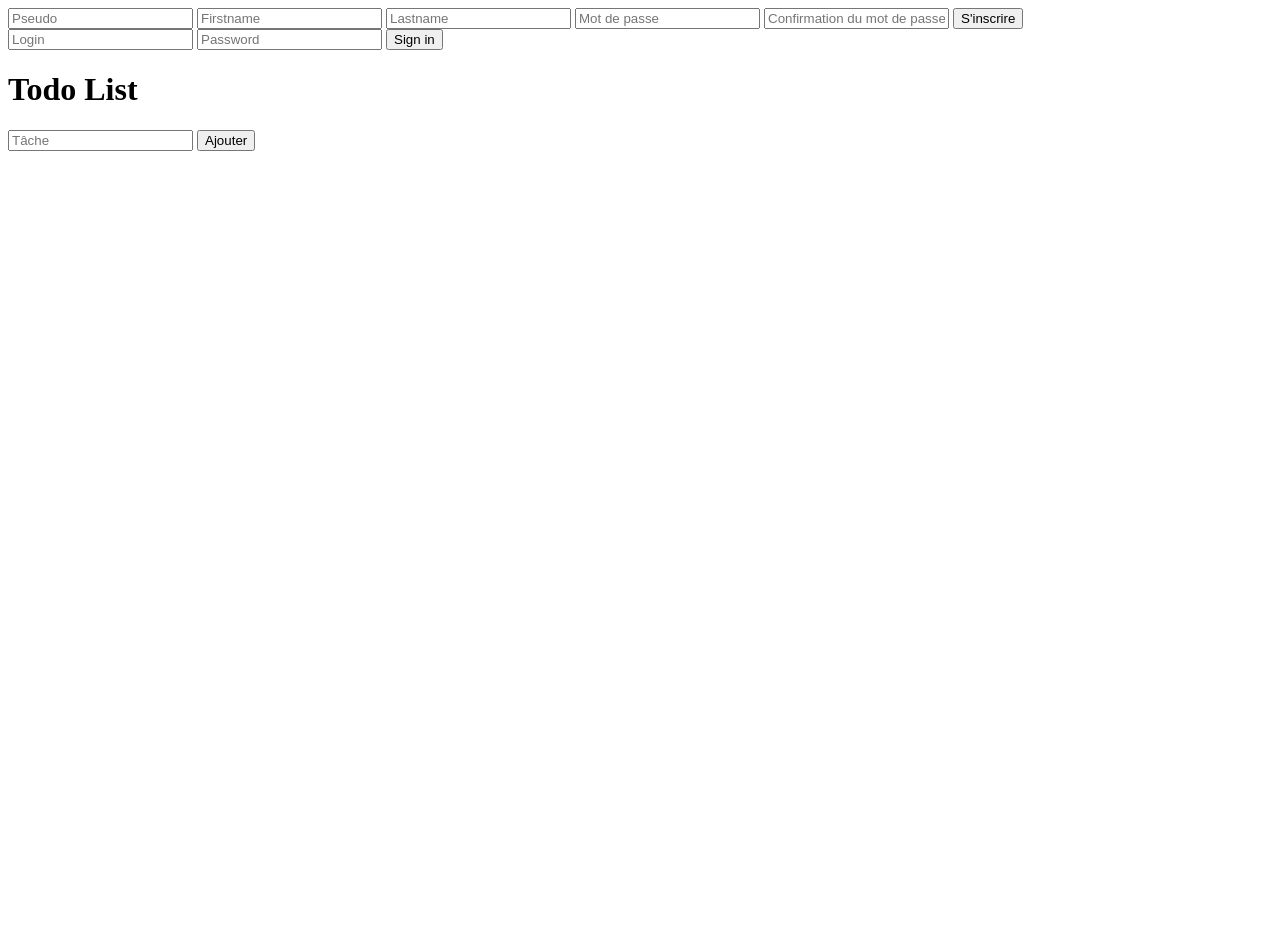
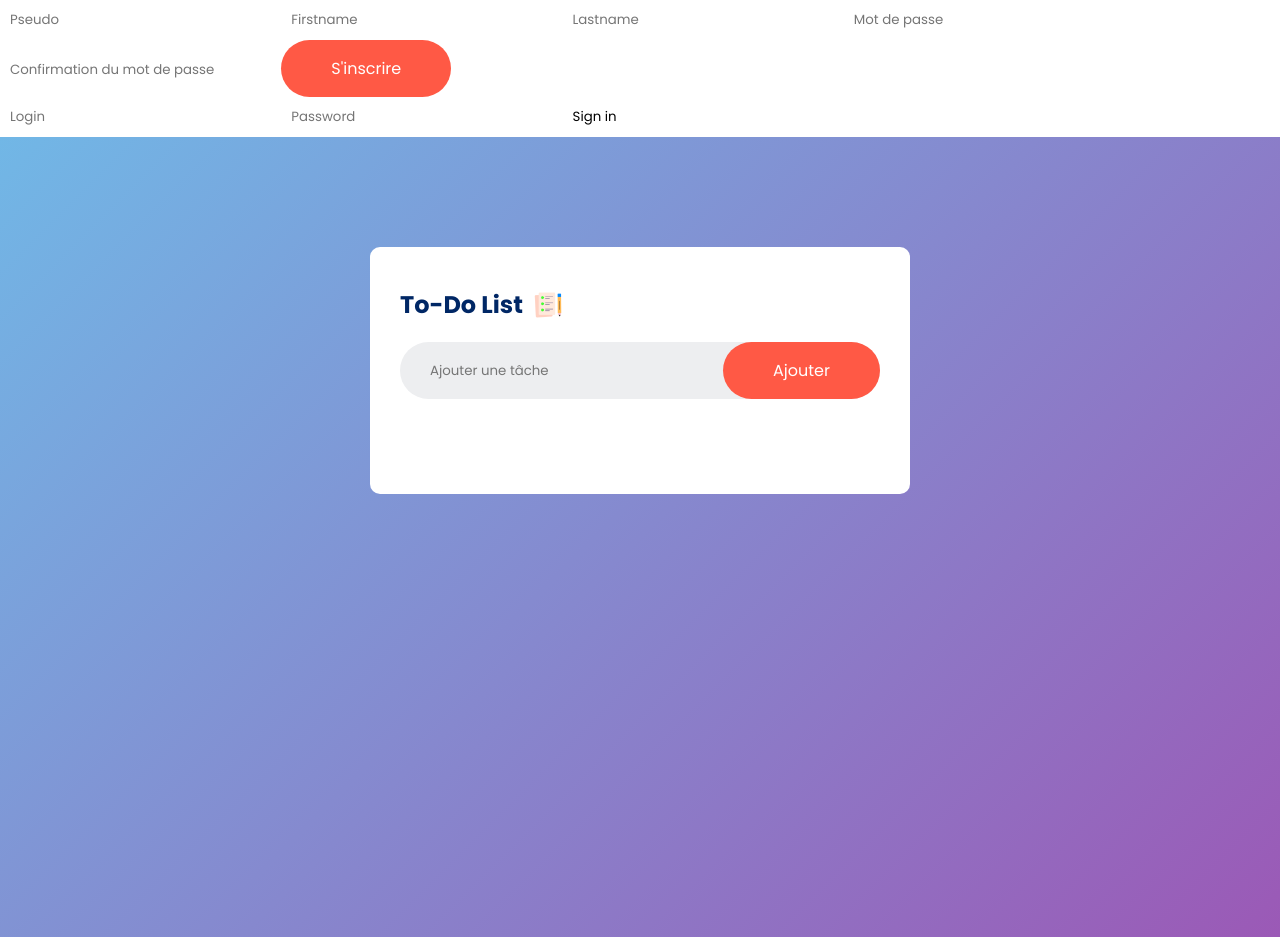
Before and after one commit to mohamed-necib/super-reminder, a PHP site: page / in a window 1280 px wide. Before the commit the page ends 151 px from the top, so only its background shows below. Run offline with PHP 8.4, Linux system fonts and the light colour scheme.

Commit message:
ADD- CSS & Js dynamic

```diff
--- /dev/null
+++ b/Js/todoFunction.js
@@ -0,0 +1,17 @@
+const inputBox = document.querySelector("#input-box");
+const listContainer = document.querySelector("#list-container");
+
+// Fonction pour ajouter une tâche
+function addTask() {
+  if (inputBox.value === "") {
+    alert("Veuillez entrer une tâche");
+  } else {
+    let newLi = document.createElement("li");
+    newLi.innerHTML = inputBox.value;
+    listContainer.appendChild(newLi);
+    let span = document.createElement("span");
+    span.innerHTML = "\u00D7";
+    newLi.appendChild(span);
+  }
+  inputBox.value = "";
+}
--- a/index.php
+++ b/index.php
@@ -7,7 +7,8 @@
 <head>
   <meta charset="UTF-8">
   <meta name="viewport" content="width=device-width, initial-scale=1.0">
-  <script defer src="./Js/register.js"></script>
+  <!-- <script defer src="./Js/register.js"></script> -->
+  <link rel="stylesheet" href="style.css">
   <title>Super Reminder</title>
 </head>
 
--- a/style.css
+++ b/style.css
@@ -1,13 +1,104 @@
+/* Import Font GOOGLE */
+@import url("https://fonts.googleapis.com/css2?family=Poppins:ital,wght@0,100;0,200;0,300;0,400;0,500;0,600;0,700;0,800;0,900;1,100;1,200;1,300;1,400;1,500;1,600;1,700;1,800;1,900&display=swap");
 
-
-:root {
+/* Réinitialisation des styles de base */
+* {
   margin: 0;
   padding: 0;
+  font-family: "Poppins", sans-serif;
   box-sizing: border-box;
 }
-.body {
+
+/* Container principal */
+.container {
+  width: 100%;
+  min-height: 100vh;
+  background: linear-gradient(135deg, #71b7e6, #9b59b6);
+  padding: 10px;
+}
+
+/* Container de la Todo */
+.todoapp {
+  width: 100%;
+  max-width: 540px;
+  background: #fff;
+  margin: 100px auto 20px;
+  padding: 40px 30px 70px;
+  border-radius: 10px;
+}
+
+.todoapp h2 {
+  color: #002765;
   display: flex;
-  flex-direction: column;
-  justify-content: center;
   align-items: center;
+  margin-bottom: 20px;
 }
+
+.todoapp h2 img {
+  width: 30px;
+  margin-left: 10px;
+}
+
+.row {
+  display: flex;
+  align-items: center;
+  justify-content: space-between;
+  background: #edeef0;
+  border-radius: 30px;
+  padding-left: 20px;
+  margin-bottom: 25px;
+}
+
+/* Style des champs à remplir */
+input {
+  flex: 1;
+  border: none;
+  outline: none;
+  background: transparent;
+  padding: 10px;
+  font-weight: 14px;
+}
+
+/* Style du CTA */
+button {
+  border: none;
+  outline: none;
+  background: #ff5945;
+  padding: 16px 50px;
+  color: #fff;
+  font-size: 16px;
+  cursor: pointer;
+  border-radius: 40px;
+}
+
+/* Style des tâches */
+ul li{
+  list-style: none;
+  font-size: 17px;
+  padding: 12px 8px 12px 50px;
+  user-select: none;
+  cursor: pointer;
+  position: relative;
+}
+
+ul li::before{
+  content: '';
+  position: absolute;
+  height: 28px;
+  width: 28px;
+  border-radius: 50%;
+  background-image: url('images/unchecked.png');
+  background-size: cover;
+  background-position: center;
+  top: 12px;
+  left: 8px;
+}
+
+ul li.checked{
+  color: #555;
+  text-decoration: line-through;
+}
+
+ul li.checked::before{
+  background-image: url('images/checked.png');
+}
--- a/todolist.php
+++ b/todolist.php
@@ -1,16 +1,18 @@
-<h1>Todo List</h1>
 
-<form method="post" id="formTask">
-  <input type="text" name="task" placeholder="Tâche" required />
-  <input type="submit" value="Ajouter" />
-</form>
-
-<div class="displayTodos">
-  <ul id="todos">
-
-   <!-- foreach ($todos as $todo) {
-      echo "<li id='" . $todo->id . "'><span>" . $todo->task . "</span><button class='delete'>X</button></li>";
-    } -->
-  </ul>
+<div class="container">
+  <div class="todoapp">
+    <h2>To-Do List<img src="images/todoLogo.png" alt="logo"></h2>
+    <div class="row">
+      <input type="text" placeholder="Ajouter une tâche" id="input-box">
+      <button id="add-button" onclick="addTask()">Ajouter</button>
+    </div>
+    <ul id="list-container">
+      <!-- <li class="checked">Tâche N°1</li>
+        <li>Tâche N°2</li>
+        <li>Tâche N°3</li> -->
+    </ul>
+  </div>
 
 </div>
+
+<script src="Js/todoFunction.js"></script>
```
Also changed, not shown: images/checked.png (added), images/todoLogo.png (added), images/unchecked.png (added), 1 other file.
